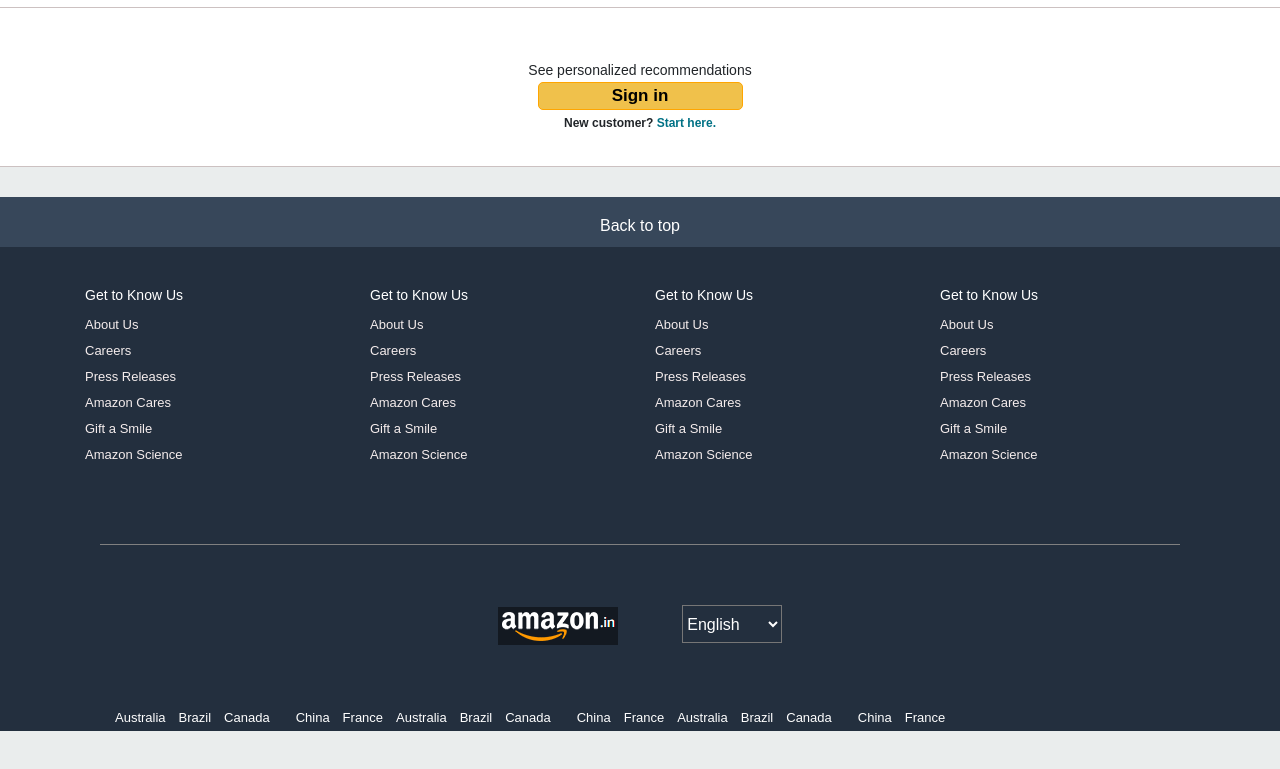
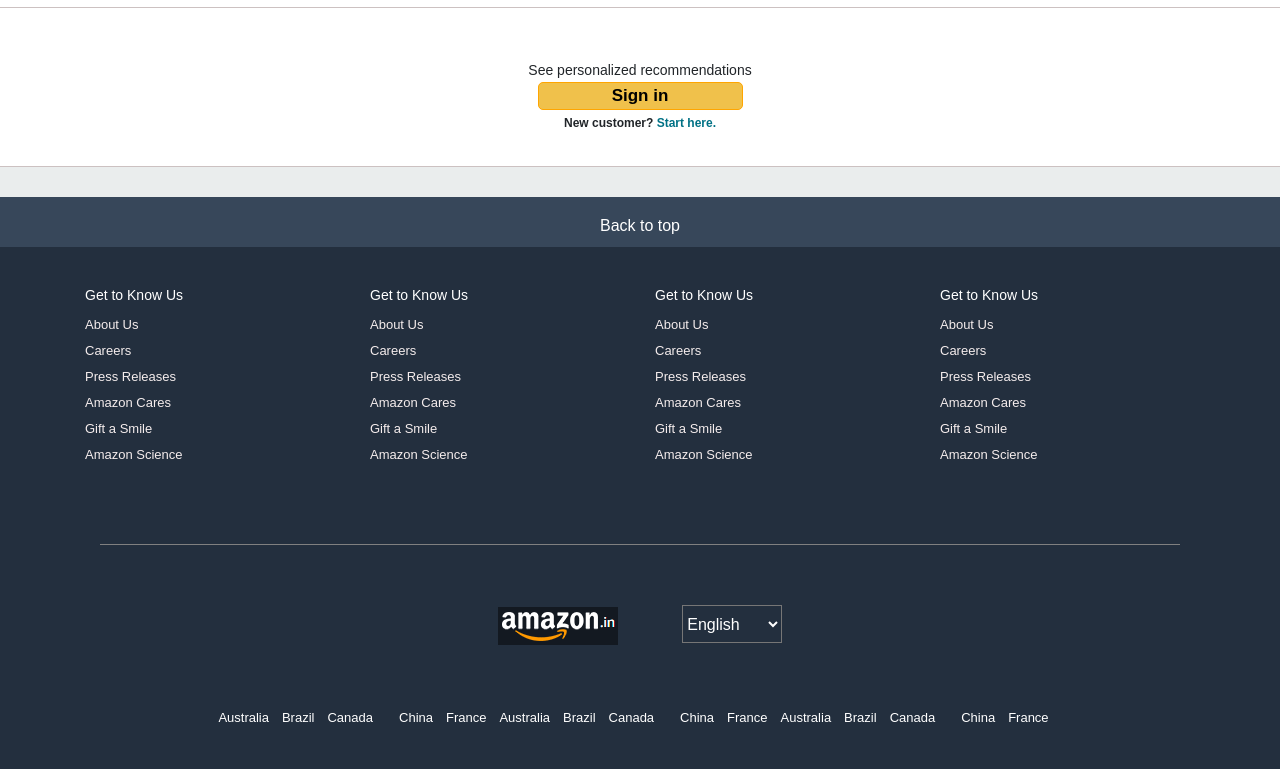
Before and after one commit to basnal7/amazonclone.github.io, a plain HTML site: page index.html in a window 1280 px wide. Shown: the part 4273-5042 px from the top of the page. Before the commit the page ends 5020 px from the top, so only its background shows below. Drawn offline with nearby package versions, Linux system fonts and the light colour scheme.

Commit message:
Update header.css

```diff
--- a/css/header.css
+++ b/css/header.css
@@ -629,10 +629,11 @@ padding-left: 20px;
     color: white;
 }
 footer{
-    height: 100%;
+    height: auto;
     background: #232F3E;
     color: white;
     padding-top: 40px;
+    padding-bottom: 76px;
 }
 footer h3{
     font-size: 14px ;
@@ -664,6 +665,8 @@ footer li{
 .language ul{
     display: flex;
     flex-wrap: wrap;
+    margin: auto;
+    justify-content: center;
 }
 
 .language ul li{
```
